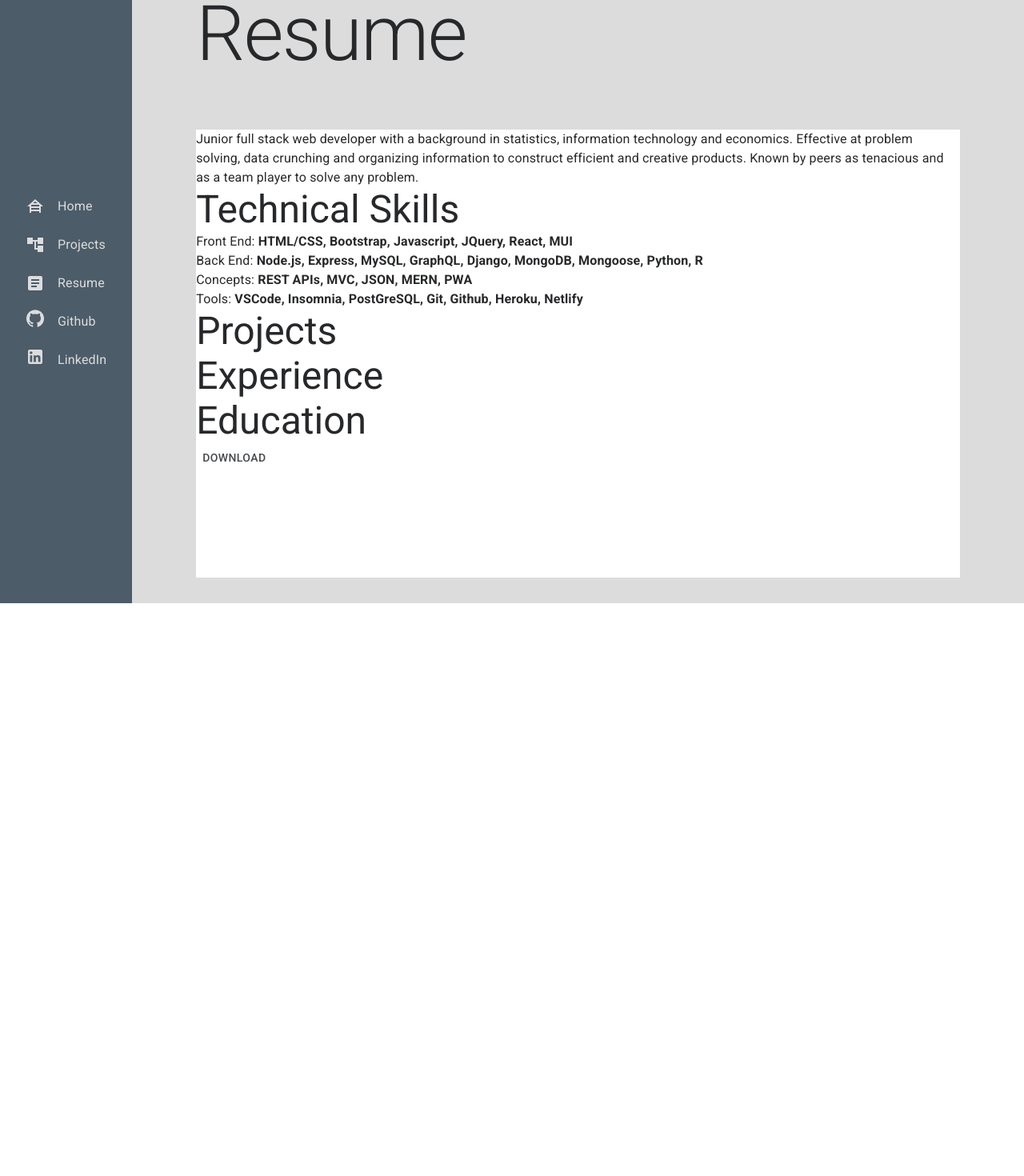
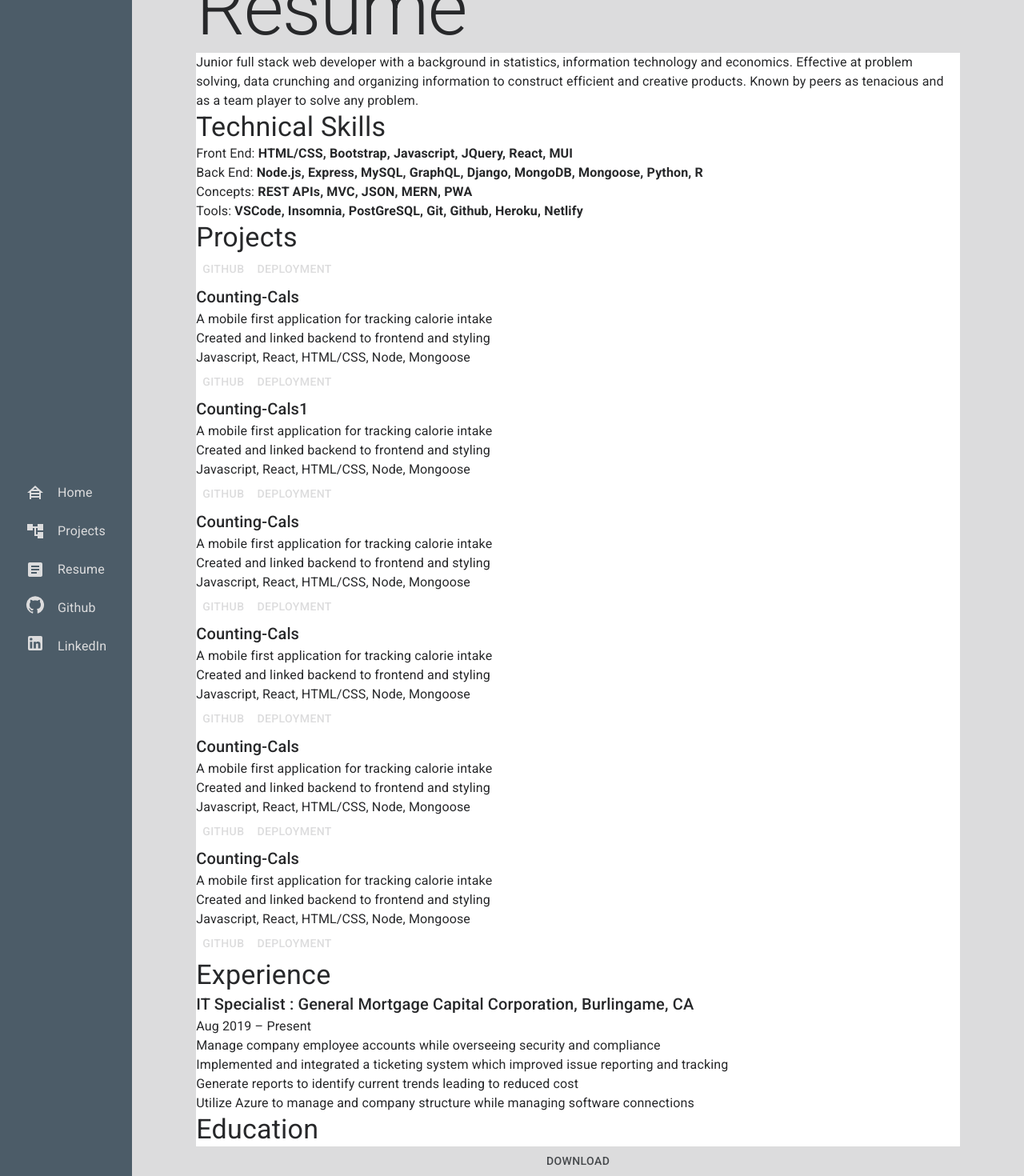
Before and after one commit to KKWChao/MyPortfolioV3, a React (Create React App) app: page /resume in a window 1280 px wide. Shown: the part 46-1516 px from the top of the page at 80% size. Before the commit the page ends 800 px from the top, so only its background shows below. Built offline with nearby package versions, Linux system fonts and the light colour scheme.

Commit message:
adding to resume

```diff
--- a/src/Layout/layout.js
+++ b/src/Layout/layout.js
@@ -1,5 +1,14 @@
 import React from 'react'
-import { CustomBox } from './layoutStyle'
+import styled from "@emotion/styled";
+import { Box } from "@mui/material";
+import { theme } from "../theme";
+
+const CustomBox = styled(Box) ({
+  width: '100%',
+  minHeight: '100vh',
+  background: theme.palette.primary.main,
+})
+
 
 function layout({children}) {
 
--- a/src/Layout/layoutStyle.js
+++ b/src/Layout/layoutStyle.js
@@ -1,9 +1,11 @@
-import styled from "@emotion/styled";
-import { Box } from "@mui/material";
-import { theme } from "../theme";
+// no longer needed
 
-export const CustomBox = styled(Box) ({
-  width: '100%',
-  minHeight: '100vh',
-  background: theme.palette.primary.main,
-})
+// import styled from "@emotion/styled";
+// import { Box } from "@mui/material";
+// import { theme } from "../theme";
+
+// export const CustomBox = styled(Box) ({
+//   width: '100%',
+//   minHeight: '100vh',
+//   background: theme.palette.primary.main,
+// })
--- a/src/components/Resume/index.jsx
+++ b/src/components/Resume/index.jsx
@@ -1,4 +1,4 @@
-import { Box, Typography, Button } from "@mui/material";
+import { Box, Typography, Button, Grid } from "@mui/material";
 import { ComponentBox } from "../reusables";
 import { theme } from "../../theme";
 
@@ -11,14 +11,14 @@ function Resume() {
       <Box
         sx={{
           backgroundColor: "white",
-          height: "70%",
+          minheight: "70%",
         }}
       >
         <Box className="header">
           <Typography>{ResumeData[0].summary}</Typography>
         </Box>
         <Box className="skills">
-          <Typography variant="h3">{ResumeData[1].title}</Typography>
+          <Typography variant="h4">{ResumeData[1].title}</Typography>
           <Typography>
             Front End: <strong>{ResumeData[1].frontEnd}</strong>
             <br />
@@ -31,16 +31,49 @@ function Resume() {
           </Typography>
         </Box>
         <Box className="projects">
-          <Typography variant="h3">{ResumeData[2].title}</Typography>
+          <Typography variant="h4">{ResumeData[2].title}</Typography>
+          <Typography variant="h6">
+            <Grid>
+              {Object.entries(ResumeData[2]).map(([key, item]) => (
+                <Box key={key}>
+                  <Typography variant="h6">{item.title}</Typography>
+                  <Typography>{item.description}</Typography>
+                  <Typography>{item.role}</Typography>
+                  <Typography>{item.technology}</Typography>
+                  <Button href={item.github} target="_blank">
+                    Github
+                  </Button>
+                  <Button href={item.deploy} target="_blank">
+                    Deployment
+                  </Button>
+                </Box>
+              ))}
+            </Grid>
+          </Typography>
         </Box>
         <Box className="experience">
-          <Typography variant="h3">{ResumeData[3].title}</Typography>
+          <Typography variant="h4">{ResumeData[3].title}</Typography>
+          <Typography variant="h6">
+            {ResumeData[3].current.role} : {ResumeData[3].current.company},{" "}
+            {ResumeData[3].current.location}
+          </Typography>
+          <Typography>{ResumeData[3].current.time}</Typography>
+          <Typography>
+            {ResumeData[3].current.bullet1}
+            <br />
+            {ResumeData[3].current.bullet2}
+            <br />
+            {ResumeData[3].current.bullet3}
+            <br />
+            {ResumeData[3].current.bullet4}
+            <br />
+          </Typography>
         </Box>
         <Box className="education">
-          <Typography variant="h3">{ResumeData[4].title}</Typography>
+          <Typography variant="h4">{ResumeData[4].title}</Typography>
         </Box>
-        <Button sx={{ color: theme.palette.text.dark }}>Download</Button>
       </Box>
+      <Button sx={{ color: theme.palette.text.dark }}>Download</Button>
     </ComponentBox>
   );
 }
--- a/src/components/Resume/resumeData.js
+++ b/src/components/Resume/resumeData.js
@@ -21,7 +21,7 @@ export const ResumeData = [
       technology: 'Javascript, React, HTML/CSS, Node, Mongoose'
     },
     secondProject: {
-      title: 'Counting-Cals',
+      title: 'Counting-Cals1',
       github: 'github.com/JacobReeder/Counting-Calz-2.0#',
       deploy: 'the-cal-zone.herokuapp.com/',
       description: 'A mobile first application for tracking calorie intake',
```
Also changed, not shown: 1 other file (tests, documents, lock files or other folders).
